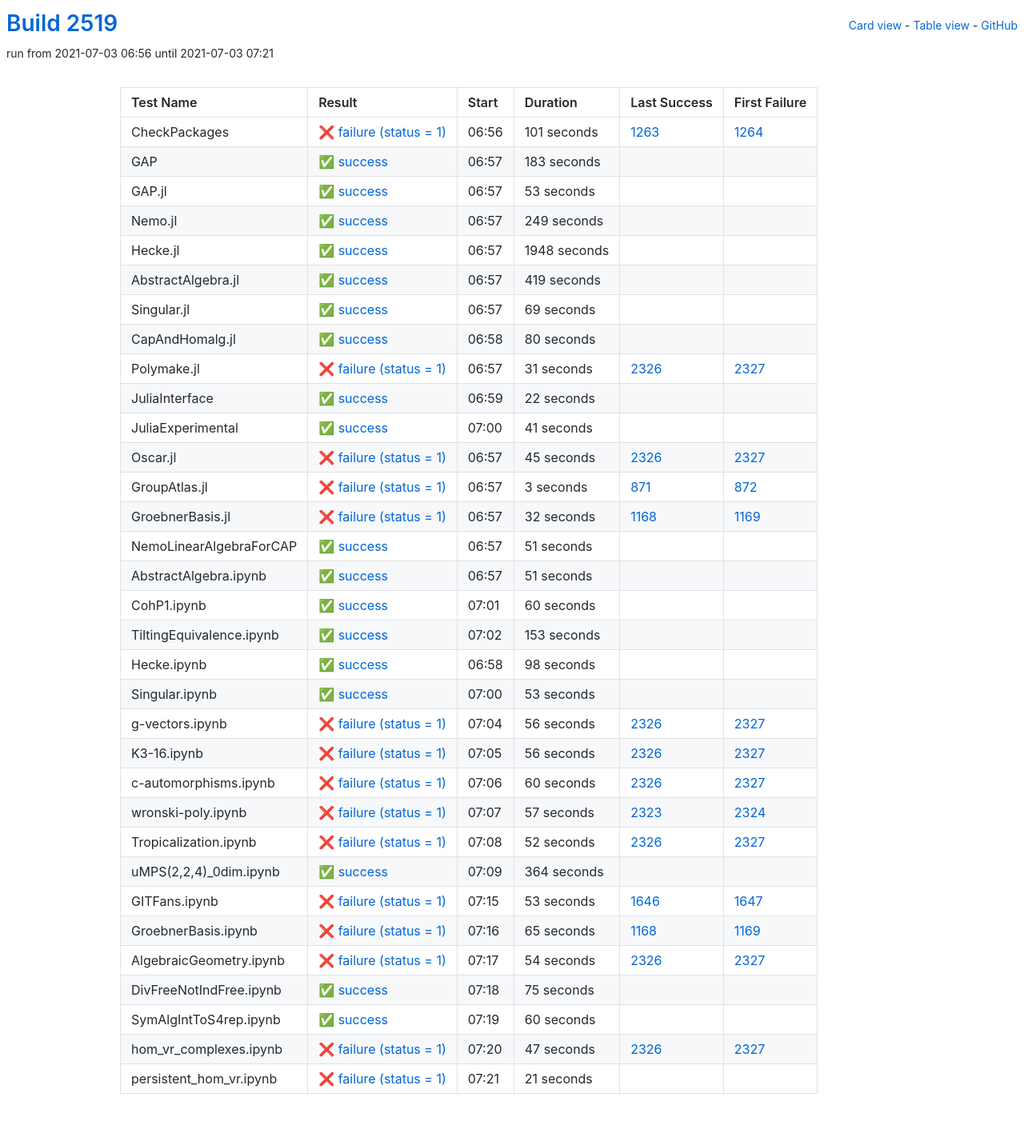
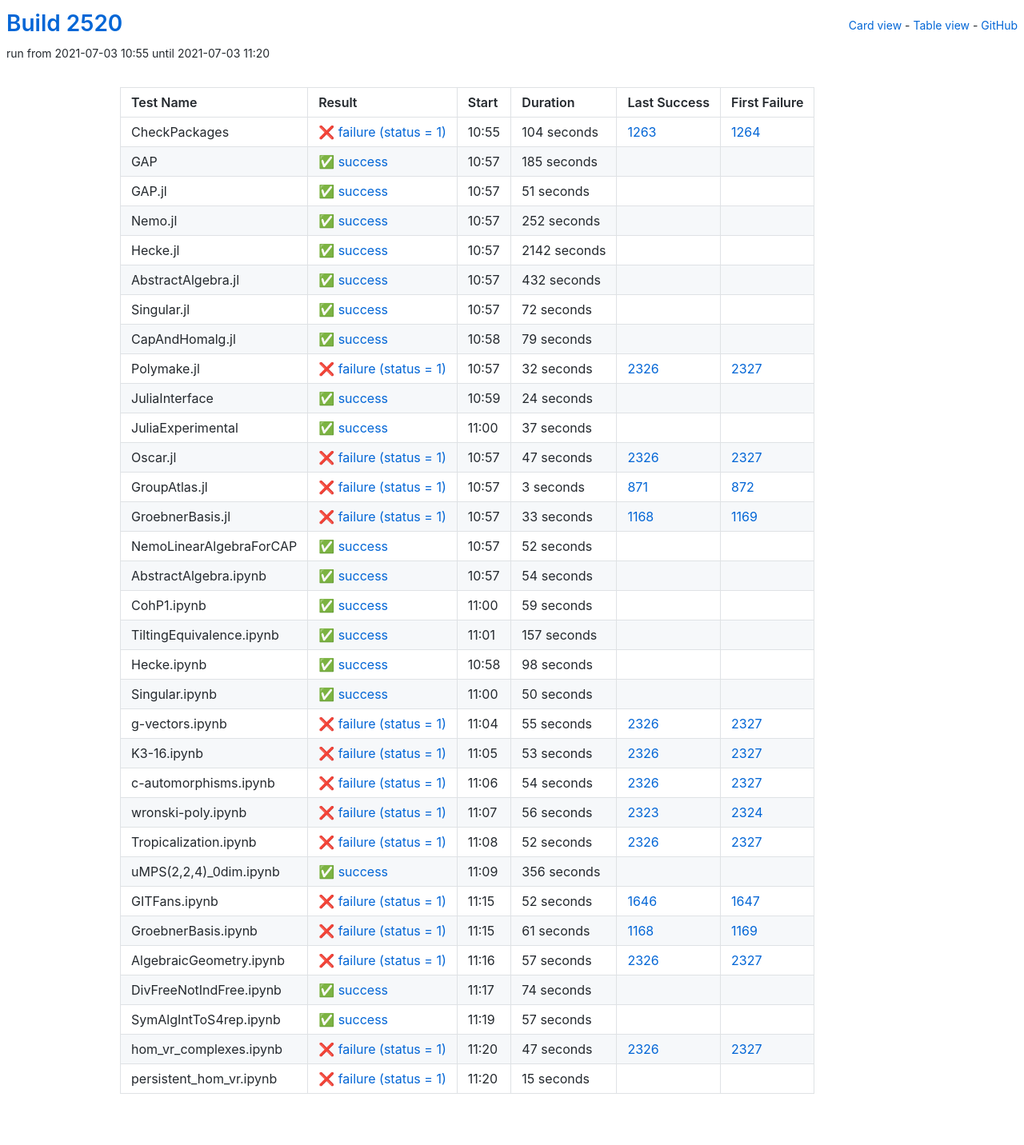
Before and after one commit to oscar-system/oscar-ci-status-stable, a Jekyll site: the page built from table.html, in a window 1280 px wide. Shown: the whole page at 80% size. Built offline with Jekyll 4.4.1, drawn with Linux system fonts in a browser that asks for light colours.

Commit message:
Build #2520

```diff
--- a/_data/ci.yml
+++ b/_data/ci.yml
@@ -1,6 +1,6 @@
 ---
-build: 2519
-build_url: https://oscarci.mathematik.uni-kl.de/job/oscar-stable/2519/
+build: 2520
+build_url: https://oscarci.mathematik.uni-kl.de/job/oscar-stable/2520/
 job: oscar-stable
 organization: oscar-system
 repo: oscar-ci-status-stable
@@ -8,152 +8,152 @@ repourl: https://github.com/oscar-system/oscar-ci-status-stable
 tests:
 - name: CheckPackages
   id: checkpackages
-  log: https://oscarci.mathematik.uni-kl.de/job/oscar-stable/2519/artifact/logs/build-2519/CheckPackages.log
-  start: 2021-07-03 06:56
+  log: https://oscarci.mathematik.uni-kl.de/job/oscar-stable/2520/artifact/logs/build-2520/CheckPackages.log
+  start: 2021-07-03 10:55
   success: false
   exitcode: 1
   status: failure
-  duration: 101
+  duration: 104
   last_success: 1263
   last_success_url: https://oscarci.mathematik.uni-kl.de/job/oscar-stable/1263/
   first_failure: 1264
   first_failure_url: https://oscarci.mathematik.uni-kl.de/job/oscar-stable/1264/
 - name: GAP
   id: gap
-  log: https://oscarci.mathematik.uni-kl.de/job/oscar-stable/2519/artifact/logs/build-2519/GAP.log
-  start: 2021-07-03 06:57
+  log: https://oscarci.mathematik.uni-kl.de/job/oscar-stable/2520/artifact/logs/build-2520/GAP.log
+  start: 2021-07-03 10:57
   success: true
   exitcode: 0
   status: success
-  duration: 183
+  duration: 185
   last_success: false
   last_success_url:
   first_failure: false
   first_failure_url:
 - name: GAP.jl
   id: gap-jl
-  log: https://oscarci.mathematik.uni-kl.de/job/oscar-stable/2519/artifact/logs/build-2519/GAP.jl.log
-  start: 2021-07-03 06:57
+  log: https://oscarci.mathematik.uni-kl.de/job/oscar-stable/2520/artifact/logs/build-2520/GAP.jl.log
+  start: 2021-07-03 10:57
   success: true
   exitcode: 0
   status: success
-  duration: 53
+  duration: 51
   last_success: false
   last_success_url:
   first_failure: false
   first_failure_url:
 - name: Nemo.jl
   id: nemo-jl
-  log: https://oscarci.mathematik.uni-kl.de/job/oscar-stable/2519/artifact/logs/build-2519/Nemo.jl.log
-  start: 2021-07-03 06:57
+  log: https://oscarci.mathematik.uni-kl.de/job/oscar-stable/2520/artifact/logs/build-2520/Nemo.jl.log
+  start: 2021-07-03 10:57
   success: true
   exitcode: 0
   status: success
-  duration: 249
+  duration: 252
   last_success: false
   last_success_url:
   first_failure: false
   first_failure_url:
 - name: Hecke.jl
   id: hecke-jl
-  log: https://oscarci.mathematik.uni-kl.de/job/oscar-stable/2519/artifact/logs/build-2519/Hecke.jl.log
-  start: 2021-07-03 06:57
+  log: https://oscarci.mathematik.uni-kl.de/job/oscar-stable/2520/artifact/logs/build-2520/Hecke.jl.log
+  start: 2021-07-03 10:57
   success: true
   exitcode: 0
   status: success
-  duration: 1948
+  duration: 2142
   last_success: false
   last_success_url:
   first_failure: false
   first_failure_url:
 - name: AbstractAlgebra.jl
   id: abstractalgebra-jl
-  log: https://oscarci.mathematik.uni-kl.de/job/oscar-stable/2519/artifact/logs/build-2519/AbstractAlgebra.jl.log
-  start: 2021-07-03 06:57
+  log: https://oscarci.mathematik.uni-kl.de/job/oscar-stable/2520/artifact/logs/build-2520/AbstractAlgebra.jl.log
+  start: 2021-07-03 10:57
   success: true
   exitcode: 0
   status: success
-  duration: 419
+  duration: 432
   last_success: false
   last_success_url:
   first_failure: false
   first_failure_url:
 - name: Singular.jl
   id: singular-jl
-  log: https://oscarci.mathematik.uni-kl.de/job/oscar-stable/2519/artifact/logs/build-2519/Singular.jl.log
-  start: 2021-07-03 06:57
+  log: https://oscarci.mathematik.uni-kl.de/job/oscar-stable/2520/artifact/logs/build-2520/Singular.jl.log
+  start: 2021-07-03 10:57
   success: true
   exitcode: 0
   status: success
-  duration: 69
+  duration: 72
   last_success: false
   last_success_url:
   first_failure: false
   first_failure_url:
 - name: CapAndHomalg.jl
   id: capandhomalg-jl
-  log: https://oscarci.mathematik.uni-kl.de/job/oscar-stable/2519/artifact/logs/build-2519/CapAndHomalg.jl.log
-  start: 2021-07-03 06:58
+  log: https://oscarci.mathematik.uni-kl.de/job/oscar-stable/2520/artifact/logs/build-2520/CapAndHomalg.jl.log
+  start: 2021-07-03 10:58
   success: true
   exitcode: 0
   status: success
-  duration: 80
+  duration: 79
   last_success: false
   last_success_url:
   first_failure: false
   first_failure_url:
 - name: Polymake.jl
   id: polymake-jl
-  log: https://oscarci.mathematik.uni-kl.de/job/oscar-stable/2519/artifact/logs/build-2519/Polymake.jl.log
-  start: 2021-07-03 06:57
+  log: https://oscarci.mathematik.uni-kl.de/job/oscar-stable/2520/artifact/logs/build-2520/Polymake.jl.log
+  start: 2021-07-03 10:57
   success: false
   exitcode: 1
   status: failure
-  duration: 31
+  duration: 32
   last_success: 2326
   last_success_url: https://oscarci.mathematik.uni-kl.de/job/oscar-stable/2326/
   first_failure: 2327
   first_failure_url: https://oscarci.mathematik.uni-kl.de/job/oscar-stable/2327/
 - name: JuliaInterface
   id: juliainterface
-  log: https://oscarci.mathematik.uni-kl.de/job/oscar-stable/2519/artifact/logs/build-2519/JuliaInterface.log
-  start: 2021-07-03 06:59
+  log: https://oscarci.mathematik.uni-kl.de/job/oscar-stable/2520/artifact/logs/build-2520/JuliaInterface.log
+  start: 2021-07-03 10:59
   success: true
   exitcode: 0
   status: success
-  duration: 22
+  duration: 24
   last_success: false
   last_success_url:
   first_failure: false
   first_failure_url:
 - name: JuliaExperimental
   id: juliaexperimental
-  log: https://oscarci.mathematik.uni-kl.de/job/oscar-stable/2519/artifact/logs/build-2519/JuliaExperimental.log
-  start: 2021-07-03 07:00
+  log: https://oscarci.mathematik.uni-kl.de/job/oscar-stable/2520/artifact/logs/build-2520/JuliaExperimental.log
+  start: 2021-07-03 11:00
   success: true
   exitcode: 0
   status: success
-  duration: 41
+  duration: 37
   last_success: false
   last_success_url:
   first_failure: false
   first_failure_url:
 - name: Oscar.jl
   id: oscar-jl
-  log: https://oscarci.mathematik.uni-kl.de/job/oscar-stable/2519/artifact/logs/build-2519/Oscar.jl.log
-  start: 2021-07-03 06:57
+  log: https://oscarci.mathematik.uni-kl.de/job/oscar-stable/2520/artifact/logs/build-2520/Oscar.jl.log
+  start: 2021-07-03 10:57
   success: false
   exitcode: 1
   status: failure
-  duration: 45
+  duration: 47
   last_success: 2326
   last_success_url: https://oscarci.mathematik.uni-kl.de/job/oscar-stable/2326/
   first_failure: 2327
   first_failure_url: https://oscarci.mathematik.uni-kl.de/job/oscar-stable/2327/
 - name: GroupAtlas.jl
   id: groupatlas-jl
-  log: https://oscarci.mathematik.uni-kl.de/job/oscar-stable/2519/artifact/logs/build-2519/GroupAtlas.jl.log
-  start: 2021-07-03 06:57
+  log: https://oscarci.mathematik.uni-kl.de/job/oscar-stable/2520/artifact/logs/build-2520/GroupAtlas.jl.log
+  start: 2021-07-03 10:57
   success: false
   exitcode: 1
   status: failure
@@ -164,68 +164,68 @@ tests:
   first_failure_url: https://oscarci.mathematik.uni-kl.de/job/oscar-stable/872/
 - name: GroebnerBasis.jl
   id: groebnerbasis-jl
-  log: https://oscarci.mathematik.uni-kl.de/job/oscar-stable/2519/artifact/logs/build-2519/GroebnerBasis.jl.log
-  start: 2021-07-03 06:57
+  log: https://oscarci.mathematik.uni-kl.de/job/oscar-stable/2520/artifact/logs/build-2520/GroebnerBasis.jl.log
+  start: 2021-07-03 10:57
   success: false
   exitcode: 1
   status: failure
-  duration: 32
+  duration: 33
   last_success: 1168
   last_success_url: https://oscarci.mathematik.uni-kl.de/job/oscar-stable/1168/
   first_failure: 1169
   first_failure_url: https://oscarci.mathematik.uni-kl.de/job/oscar-stable/1169/
 - name: NemoLinearAlgebraForCAP
   id: nemolinearalgebraforcap
-  log: https://oscarci.mathematik.uni-kl.de/job/oscar-stable/2519/artifact/logs/build-2519/NemoLinearAlgebraForCAP.log
-  start: 2021-07-03 06:57
+  log: https://oscarci.mathematik.uni-kl.de/job/oscar-stable/2520/artifact/logs/build-2520/NemoLinearAlgebraForCAP.log
+  start: 2021-07-03 10:57
   success: true
   exitcode: 0
   status: success
-  duration: 51
+  duration: 52
   last_success: false
   last_success_url:
   first_failure: false
   first_failure_url:
 - name: AbstractAlgebra.ipynb
   id: abstractalgebra-ipynb
-  log: https://oscarci.mathematik.uni-kl.de/job/oscar-stable/2519/artifact/logs/build-2519/AbstractAlgebra.ipynb.log
-  start: 2021-07-03 06:57
+  log: https://oscarci.mathematik.uni-kl.de/job/oscar-stable/2520/artifact/logs/build-2520/AbstractAlgebra.ipynb.log
+  start: 2021-07-03 10:57
   success: true
   exitcode: 0
   status: success
-  duration: 51
+  duration: 54
   last_success: false
   last_success_url:
   first_failure: false
   first_failure_url:
 - name: CohP1.ipynb
   id: cohp1-ipynb
-  log: https://oscarci.mathematik.uni-kl.de/job/oscar-stable/2519/artifact/logs/build-2519/CohP1.ipynb.log
-  start: 2021-07-03 07:01
+  log: https://oscarci.mathematik.uni-kl.de/job/oscar-stable/2520/artifact/logs/build-2520/CohP1.ipynb.log
+  start: 2021-07-03 11:00
   success: true
   exitcode: 0
   status: success
-  duration: 60
+  duration: 59
   last_success: false
   last_success_url:
   first_failure: false
   first_failure_url:
 - name: TiltingEquivalence.ipynb
   id: tiltingequivalence-ipynb
-  log: https://oscarci.mathematik.uni-kl.de/job/oscar-stable/2519/artifact/logs/build-2519/TiltingEquivalence.ipynb.log
-  start: 2021-07-03 07:02
+  log: https://oscarci.mathematik.uni-kl.de/job/oscar-stable/2520/artifact/logs/build-2520/TiltingEquivalence.ipynb.log
+  start: 2021-07-03 11:01
   success: true
   exitcode: 0
   status: success
-  duration: 153
+  duration: 157
   last_success: false
   last_success_url:
   first_failure: false
   first_failure_url:
 - name: Hecke.ipynb
   id: hecke-ipynb
-  log: https://oscarci.mathematik.uni-kl.de/job/oscar-stable/2519/artifact/logs/build-2519/Hecke.ipynb.log
-  start: 2021-07-03 06:58
+  log: https://oscarci.mathematik.uni-kl.de/job/oscar-stable/2520/artifact/logs/build-2520/Hecke.ipynb.log
+  start: 2021-07-03 10:58
   success: true
   exitcode: 0
   status: success
@@ -236,68 +236,68 @@ tests:
   first_failure_url:
 - name: Singular.ipynb
   id: singular-ipynb
-  log: https://oscarci.mathematik.uni-kl.de/job/oscar-stable/2519/artifact/logs/build-2519/Singular.ipynb.log
-  start: 2021-07-03 07:00
+  log: https://oscarci.mathematik.uni-kl.de/job/oscar-stable/2520/artifact/logs/build-2520/Singular.ipynb.log
+  start: 2021-07-03 11:00
   success: true
   exitcode: 0
   status: success
-  duration: 53
+  duration: 50
   last_success: false
   last_success_url:
   first_failure: false
   first_failure_url:
 - name: g-vectors.ipynb
   id: g-vectors-ipynb
-  log: https://oscarci.mathematik.uni-kl.de/job/oscar-stable/2519/artifact/logs/build-2519/g-vectors.ipynb.log
-  start: 2021-07-03 07:04
+  log: https://oscarci.mathematik.uni-kl.de/job/oscar-stable/2520/artifact/logs/build-2520/g-vectors.ipynb.log
+  start: 2021-07-03 11:04
   success: false
   exitcode: 1
   status: failure
-  duration: 56
+  duration: 55
   last_success: 2326
   last_success_url: https://oscarci.mathematik.uni-kl.de/job/oscar-stable/2326/
   first_failure: 2327
   first_failure_url: https://oscarci.mathematik.uni-kl.de/job/oscar-stable/2327/
 - name: K3-16.ipynb
   id: k3-16-ipynb
-  log: https://oscarci.mathematik.uni-kl.de/job/oscar-stable/2519/artifact/logs/build-2519/K3-16.ipynb.log
-  start: 2021-07-03 07:05
+  log: https://oscarci.mathematik.uni-kl.de/job/oscar-stable/2520/artifact/logs/build-2520/K3-16.ipynb.log
+  start: 2021-07-03 11:05
   success: false
   exitcode: 1
   status: failure
-  duration: 56
+  duration: 53
   last_success: 2326
   last_success_url: https://oscarci.mathematik.uni-kl.de/job/oscar-stable/2326/
   first_failure: 2327
   first_failure_url: https://oscarci.mathematik.uni-kl.de/job/oscar-stable/2327/
 - name: c-automorphisms.ipynb
   id: c-automorphisms-ipynb
-  log: https://oscarci.mathematik.uni-kl.de/job/oscar-stable/2519/artifact/logs/build-2519/c-automorphisms.ipynb.log
-  start: 2021-07-03 07:06
+  log: https://oscarci.mathematik.uni-kl.de/job/oscar-stable/2520/artifact/logs/build-2520/c-automorphisms.ipynb.log
+  start: 2021-07-03 11:06
   success: false
   exitcode: 1
   status: failure
-  duration: 60
+  duration: 54
   last_success: 2326
   last_success_url: https://oscarci.mathematik.uni-kl.de/job/oscar-stable/2326/
   first_failure: 2327
   first_failure_url: https://oscarci.mathematik.uni-kl.de/job/oscar-stable/2327/
 - name: wronski-poly.ipynb
   id: wronski-poly-ipynb
-  log: https://oscarci.mathematik.uni-kl.de/job/oscar-stable/2519/artifact/logs/build-2519/wronski-poly.ipynb.log
-  start: 2021-07-03 07:07
+  log: https://oscarci.mathematik.uni-kl.de/job/oscar-stable/2520/artifact/logs/build-2520/wronski-poly.ipynb.log
+  start: 2021-07-03 11:07
   success: false
   exitcode: 1
   status: failure
-  duration: 57
+  duration: 56
   last_success: 2323
   last_success_url: https://oscarci.mathematik.uni-kl.de/job/oscar-stable/2323/
   first_failure: 2324
   first_failure_url: https://oscarci.mathematik.uni-kl.de/job/oscar-stable/2324/
 - name: Tropicalization.ipynb
   id: tropicalization-ipynb
-  log: https://oscarci.mathematik.uni-kl.de/job/oscar-stable/2519/artifact/logs/build-2519/Tropicalization.ipynb.log
-  start: 2021-07-03 07:08
+  log: https://oscarci.mathematik.uni-kl.de/job/oscar-stable/2520/artifact/logs/build-2520/Tropicalization.ipynb.log
+  start: 2021-07-03 11:08
   success: false
   exitcode: 1
   status: failure
@@ -308,80 +308,80 @@ tests:
   first_failure_url: https://oscarci.mathematik.uni-kl.de/job/oscar-stable/2327/
 - name: uMPS(2,2,4)_0dim.ipynb
   id: umps-2-2-4-0dim-ipynb
-  log: https://oscarci.mathematik.uni-kl.de/job/oscar-stable/2519/artifact/logs/build-2519/uMPS-2-2-4-_0dim.ipynb.log
-  start: 2021-07-03 07:09
+  log: https://oscarci.mathematik.uni-kl.de/job/oscar-stable/2520/artifact/logs/build-2520/uMPS-2-2-4-_0dim.ipynb.log
+  start: 2021-07-03 11:09
   success: true
   exitcode: 0
   status: success
-  duration: 364
+  duration: 356
   last_success: false
   last_success_url:
   first_failure: false
   first_failure_url:
 - name: GITFans.ipynb
   id: gitfans-ipynb
-  log: https://oscarci.mathematik.uni-kl.de/job/oscar-stable/2519/artifact/logs/build-2519/GITFans.ipynb.log
-  start: 2021-07-03 07:15
+  log: https://oscarci.mathematik.uni-kl.de/job/oscar-stable/2520/artifact/logs/build-2520/GITFans.ipynb.log
+  start: 2021-07-03 11:15
   success: false
   exitcode: 1
   status: failure
-  duration: 53
+  duration: 52
   last_success: 1646
   last_success_url: https://oscarci.mathematik.uni-kl.de/job/oscar-stable/1646/
   first_failure: 1647
   first_failure_url: https://oscarci.mathematik.uni-kl.de/job/oscar-stable/1647/
 - name: GroebnerBasis.ipynb
   id: groebnerbasis-ipynb
-  log: https://oscarci.mathematik.uni-kl.de/job/oscar-stable/2519/artifact/logs/build-2519/GroebnerBasis.ipynb.log
-  start: 2021-07-03 07:16
+  log: https://oscarci.mathematik.uni-kl.de/job/oscar-stable/2520/artifact/logs/build-2520/GroebnerBasis.ipynb.log
+  start: 2021-07-03 11:15
   success: false
   exitcode: 1
   status: failure
-  duration: 65
+  duration: 61
   last_success: 1168
   last_success_url: https://oscarci.mathematik.uni-kl.de/job/oscar-stable/1168/
   first_failure: 1169
   first_failure_url: https://oscarci.mathematik.uni-kl.de/job/oscar-stable/1169/
 - name: AlgebraicGeometry.ipynb
   id: algebraicgeometry-ipynb
-  log: https://oscarci.mathematik.uni-kl.de/job/oscar-stable/2519/artifact/logs/build-2519/AlgebraicGeometry.ipynb.log
-  start: 2021-07-03 07:17
+  log: https://oscarci.mathematik.uni-kl.de/job/oscar-stable/2520/artifact/logs/build-2520/AlgebraicGeometry.ipynb.log
+  start: 2021-07-03 11:16
   success: false
   exitcode: 1
   status: failure
-  duration: 54
+  duration: 57
   last_success: 2326
   last_success_url: https://oscarci.mathematik.uni-kl.de/job/oscar-stable/2326/
   first_failure: 2327
   first_failure_url: https://oscarci.mathematik.uni-kl.de/job/oscar-stable/2327/
 - name: DivFreeNotIndFree.ipynb
   id: divfreenotindfree-ipynb
-  log: https://oscarci.mathematik.uni-kl.de/job/oscar-stable/2519/artifact/logs/build-2519/DivFreeNotIndFree.ipynb.log
-  start: 2021-07-03 07:18
+  log: https://oscarci.mathematik.uni-kl.de/job/oscar-stable/2520/artifact/logs/build-2520/DivFreeNotIndFree.ipynb.log
+  start: 2021-07-03 11:17
   success: true
   exitcode: 0
   status: success
-  duration: 75
+  duration: 74
   last_success: false
   last_success_url:
   first_failure: false
   first_failure_url:
 - name: SymAlgIntToS4rep.ipynb
   id: symalginttos4rep-ipynb
-  log: https://oscarci.mathematik.uni-kl.de/job/oscar-stable/2519/artifact/logs/build-2519/SymAlgIntToS4rep.ipynb.log
-  start: 2021-07-03 07:19
+  log: https://oscarci.mathematik.uni-kl.de/job/oscar-stable/2520/artifact/logs/build-2520/SymAlgIntToS4rep.ipynb.log
+  start: 2021-07-03 11:19
   success: true
   exitcode: 0
   status: success
-  duration: 60
+  duration: 57
   last_success: false
   last_success_url:
   first_failure: false
   first_failure_url:
 - name: hom_vr_complexes.ipynb
   id: hom-vr-complexes-ipynb
-  log: https://oscarci.mathematik.uni-kl.de/job/oscar-stable/2519/artifact/logs/build-2519/hom_vr_complexes.ipynb.log
-  start: 2021-07-03 07:20
+  log: https://oscarci.mathematik.uni-kl.de/job/oscar-stable/2520/artifact/logs/build-2520/hom_vr_complexes.ipynb.log
+  start: 2021-07-03 11:20
   success: false
   exitcode: 1
   status: failure
@@ -392,12 +392,12 @@ tests:
   first_failure_url: https://oscarci.mathematik.uni-kl.de/job/oscar-stable/2327/
 - name: persistent_hom_vr.ipynb
   id: persistent-hom-vr-ipynb
-  log: https://oscarci.mathematik.uni-kl.de/job/oscar-stable/2519/artifact/logs/build-2519/persistent_hom_vr.ipynb.log
-  start: 2021-07-03 07:21
+  log: https://oscarci.mathematik.uni-kl.de/job/oscar-stable/2520/artifact/logs/build-2520/persistent_hom_vr.ipynb.log
+  start: 2021-07-03 11:20
   success: false
   exitcode: 1
   status: failure
-  duration: 21
+  duration: 15
   last_success: false
   last_success_url:
   first_failure: false
```
Also changed, not shown: README.md.
